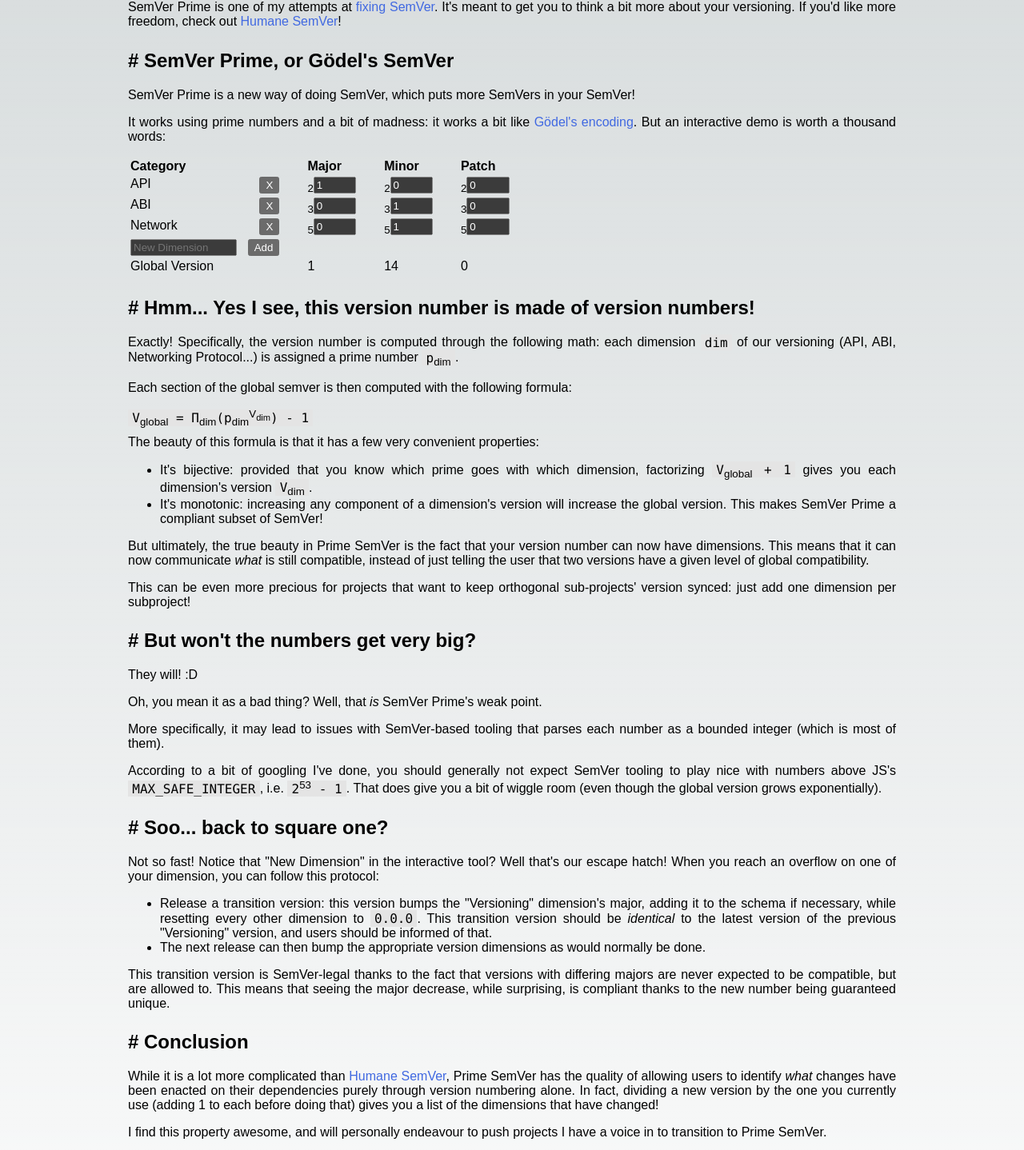
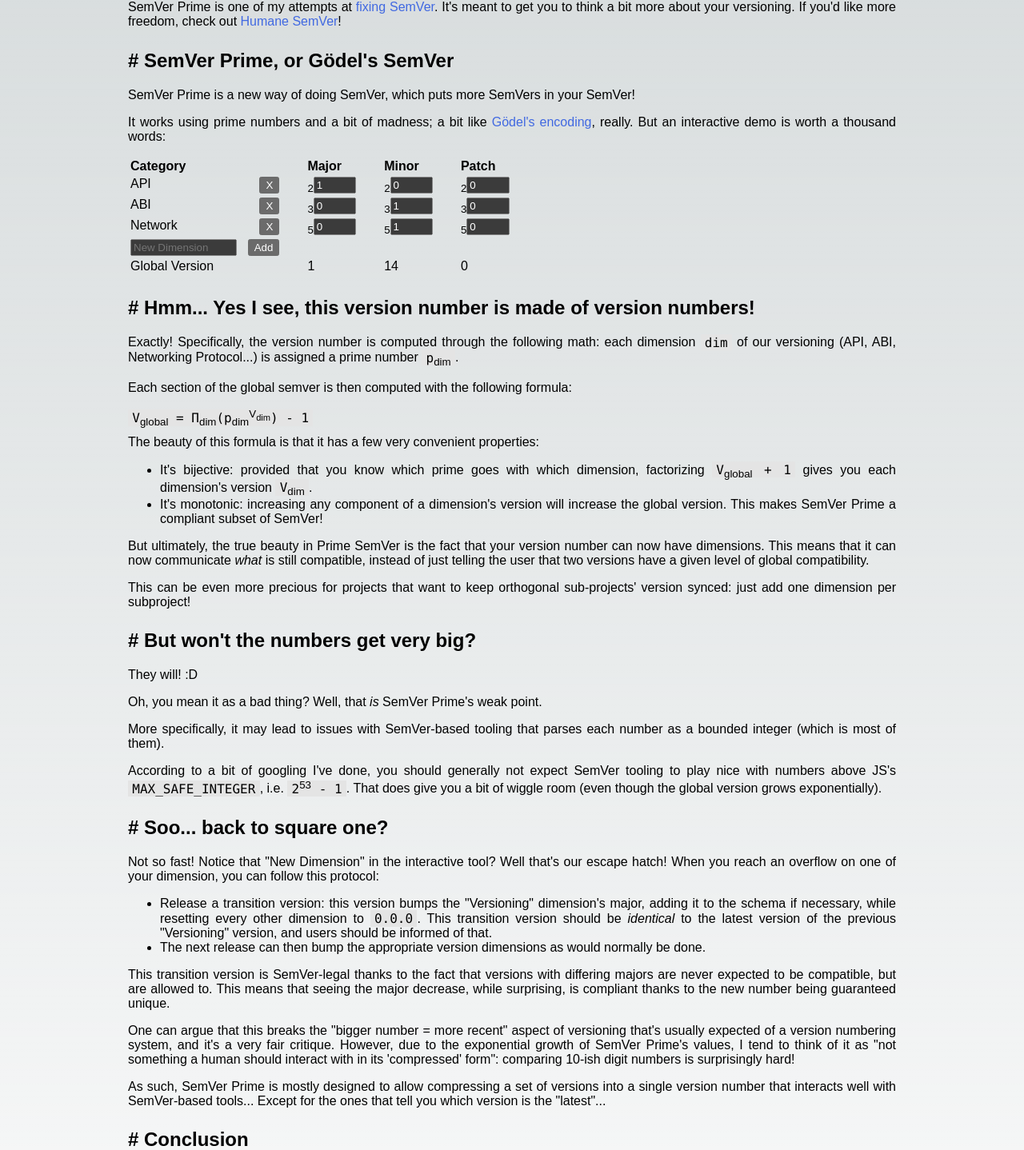
Before and after one commit to p-avital/p-avital.github.io, a Next.js app: page /semver-prime in a window 1280 px wide. Shown: the part 172-1610 px from the top of the page at 80% size. Built offline with nearby package versions, Linux system fonts and the light colour scheme.

Commit message:
slight edits

```diff
--- a/src/app/semver-prime/page.tsx
+++ b/src/app/semver-prime/page.tsx
@@ -17,7 +17,7 @@
 
 		<h2>SemVer Prime, or Gödel's SemVer</h2>
 		<p>SemVer Prime is a new way of doing SemVer, which puts more SemVers in your SemVer!</p>
-		<p>It works using prime numbers and a bit of madness: it works a bit like <Link href={"https://en.wikipedia.org/wiki/G%C3%B6del_numbering"}>Gödel's encoding</Link>. But an interactive demo is worth a thousand words:</p>
+		<p>It works using prime numbers and a bit of madness; a bit like <Link href={"https://en.wikipedia.org/wiki/G%C3%B6del_numbering"}>Gödel's encoding</Link>, really. But an interactive demo is worth a thousand words:</p>
 		<SemverPrime />
 
 		<h2>Hmm... Yes I see, this version number is made of version numbers!</h2>
@@ -47,10 +47,12 @@
 			<li>The next release can then bump the appropriate version dimensions as would normally be done.</li>
 		</ul>
 		<p>This transition version is SemVer-legal thanks to the fact that versions with differing majors are never expected to be compatible, but are allowed to. This means that seeing the major decrease, while surprising, is compliant thanks to the new number being guaranteed unique.</p>
+		<p>One can argue that this breaks the "bigger number = more recent" aspect of versioning that's usually expected of a version numbering system, and it's a very fair critique. However, due to the exponential growth of SemVer Prime's values, I tend to think of it as "not something a human should interact with in its 'compressed' form": comparing 10-ish digit numbers is surprisingly hard!</p>
+		<p>As such, SemVer Prime is mostly designed to allow compressing a set of versions into a single version number that interacts well with SemVer-based tools... Except for the ones that tell you which version is the "latest"...</p>
 
 		<h2>Conclusion</h2>
 		<p>While it is a lot more complicated than <Link href={"/humane-semver"}>Humane SemVer</Link>, Prime SemVer has the quality of allowing users to identify <em>what</em> changes have been enacted on their dependencies purely through version numbering alone. In fact, dividing a new version by the one you currently use (adding 1 to each before doing that) gives you a list of the dimensions that have changed!</p>
-		<p>I find this property awesome, and will personally endeavour to push projects I have a voice in to transition to Prime SemVer.</p>
+		<p>I find this property awesome, and will personally endeavour to push projects I have a voice in to transition to either Prime SemVer if they could also benefit from its mutli-dimensionality, or to <Link href={"/humane-semver"}>Humane SemVer</Link> if they don't.</p>
 		<p>And on that note: <Stabby />'s current release is <code>5.1.0</code>, which corresponds to <code>API="1.1.0" ABI="1.0.0"</code>, and this is now its full version decoding: <Stabby /> now officially follows Prime SemVer!</p>
 		<p>I leave you with a more convenient (and two-way) Prime SemVer translation tool:</p>
 		<Translator />
```
